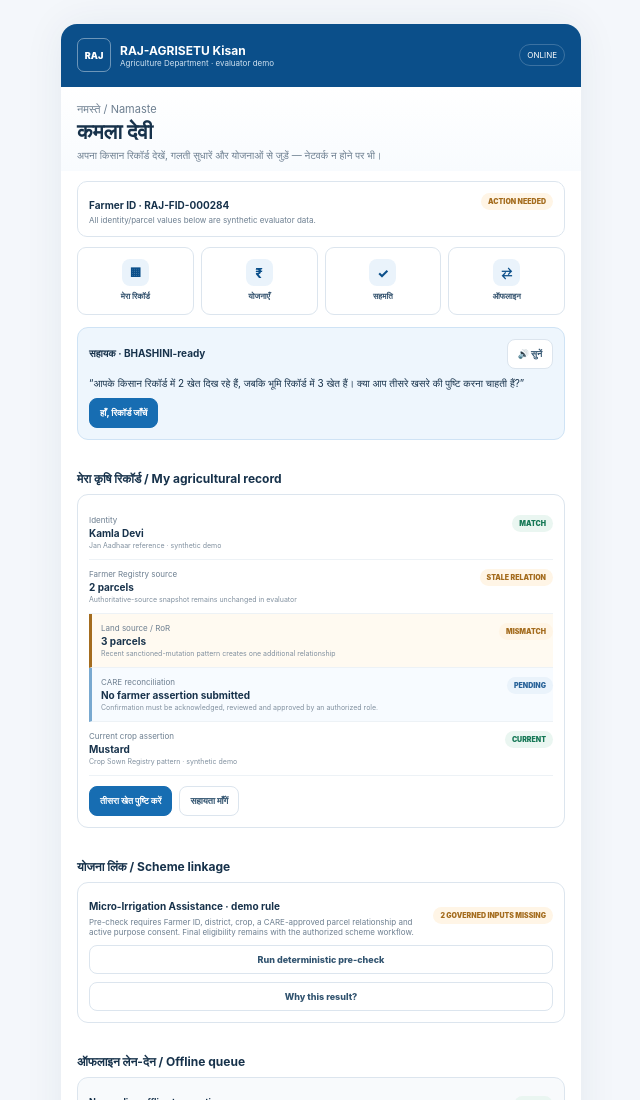
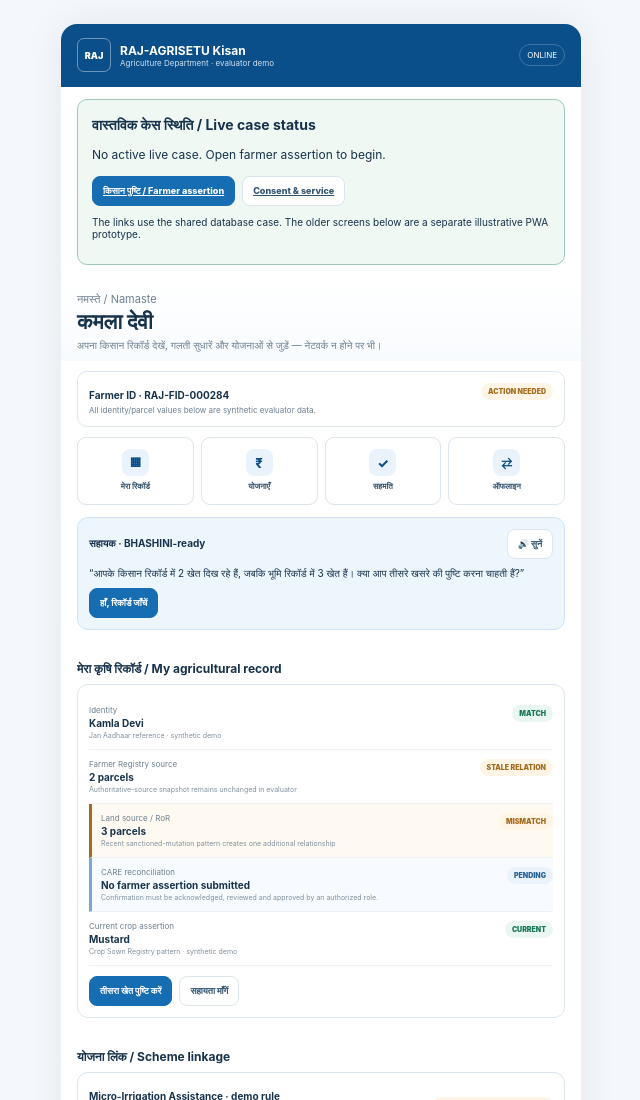
Before and after one commit to Sauravssoni/RIC-Statewide-AgriStack, a website: page farmer/index.html in a window 1280 px wide. Shown: the top 1100 px of the page, without its empty margins (319-959 px from the left). Drawn offline with Linux system fonts and the light colour scheme.

Commit message:
feat: farmer PWA exposes current persisted case and links into the actual farmer and consent workflows

```diff
--- a/farmer/index.html
+++ b/farmer/index.html
@@ -8,7 +8,7 @@
 </style></head>
 <body><div class="app">
 <header class="top"><div class="toprow"><div class="gov"><div class="mark">RAJ</div><div><b>RAJ-AGRISETU Kisan</b><small>Agriculture Department · evaluator demo</small></div></div><div class="row"><button class="btn install" id="installBtn">Install</button><div class="net" id="net">ONLINE</div></div></div></header>
-<section class="hero"><div class="hello">नमस्ते / Namaste</div><h1>कमला देवी</h1><p>अपना किसान रिकॉर्ड देखें, गलती सुधारें और योजनाओं से जुड़ें — नेटवर्क न होने पर भी।</p></section>
+<section style="margin:12px 16px;padding:14px;border:1px solid #9ec9b9;border-radius:10px;background:#eff8f3"><strong style="font-size:14px">वास्तविक केस स्थिति / Live case status</strong><p id="persistedFarmer" style="font-size:12px;line-height:1.5">Reading current synthetic case…</p><div class="row"><a class="btn primary" href="/evaluator/?step=1">किसान पुष्टि / Farmer assertion</a><a class="btn" href="/evaluator/?step=3">Consent &amp; service</a></div><p style="font-size:10px">The links use the shared database case. The older screens below are a separate illustrative PWA prototype.</p></section><section class="hero"><div class="hello">नमस्ते / Namaste</div><h1>कमला देवी</h1><p>अपना किसान रिकॉर्ड देखें, गलती सुधारें और योजनाओं से जुड़ें — नेटवर्क न होने पर भी।</p></section>
 <div class="status"><div><b>Farmer ID · RAJ-FID-000284</b><span>All identity/parcel values below are synthetic evaluator data.</span></div><div class="pill warn" id="profileState">ACTION NEEDED</div></div>
 <div class="actions"><button class="action" data-jump="records"><i>▦</i>मेरा रिकॉर्ड</button><button class="action" data-jump="schemes"><i>₹</i>योजनाएँ</button><button class="action" id="consentOpen"><i>✓</i>सहमति</button><button class="action" id="offlineToggle"><i>⇄</i>ऑफलाइन</button></div>
 <section class="section"><div class="card voice"><div class="voicehead"><b>सहायक · BHASHINI-ready</b><button class="btn" id="speak">🔊 सुनें</button></div><p>“आपके किसान रिकॉर्ड में 2 खेत दिख रहे हैं, जबकि भूमि रिकॉर्ड में 3 खेत हैं। क्या आप तीसरे खसरे की पुष्टि करना चाहती हैं?”</p><button class="btn primary" id="startCorrection">हाँ, रिकॉर्ड जाँचें</button></div></section>
@@ -55,4 +55,4 @@ async function activateConsent(){try{const out=await request('/api/consent',{act
 $('#grantConsent').onclick=async()=>{if(isOffline()){const localId='LOCAL-SHM-'+Math.random().toString(16).slice(2,8).toUpperCase();queueTxn('PURPOSE_CONSENT',{localId,purpose:'SCHEME_PRECHECK',scope:['identity','parcel','crop'],durationHours:24});showConsentReceipt(localId,'QUEUED LOCAL · NOT ACTIVE');toast('Consent request saved locally; activation awaits server acknowledgement')}else await activateConsent()};
 $('#help').onclick=()=>$('#helpModal').classList.add('on');$('#closeHelp').onclick=()=>$('#helpModal').classList.remove('on');
 renderCareState();renderSchemeHint();readCareApproval();setTimeout(()=>{if(!isOffline())syncQueue()},500);
-</script></body></html>
+</script><script>(async()=>{const x=document.getElementById('persistedFarmer');try{const t=localStorage.getItem('agrisetu-db-demo-v1');if(!t){x.textContent='No active live case. Open farmer assertion to begin.';return}const r=await fetch('/api/evaluator-session/',{headers:{Authorization:'Bearer '+t},cache:'no-store'});if(!r.ok)throw Error('Unavailable');const {session:s}=await r.json();x.textContent=s.case.district+' · '+s.status+' · '+(s.projection?.links||s.case.registry).length+' service-view links · saved version '+s.version}catch{x.textContent='Database unavailable. No live status verified.'}})()</script></body></html>
```
